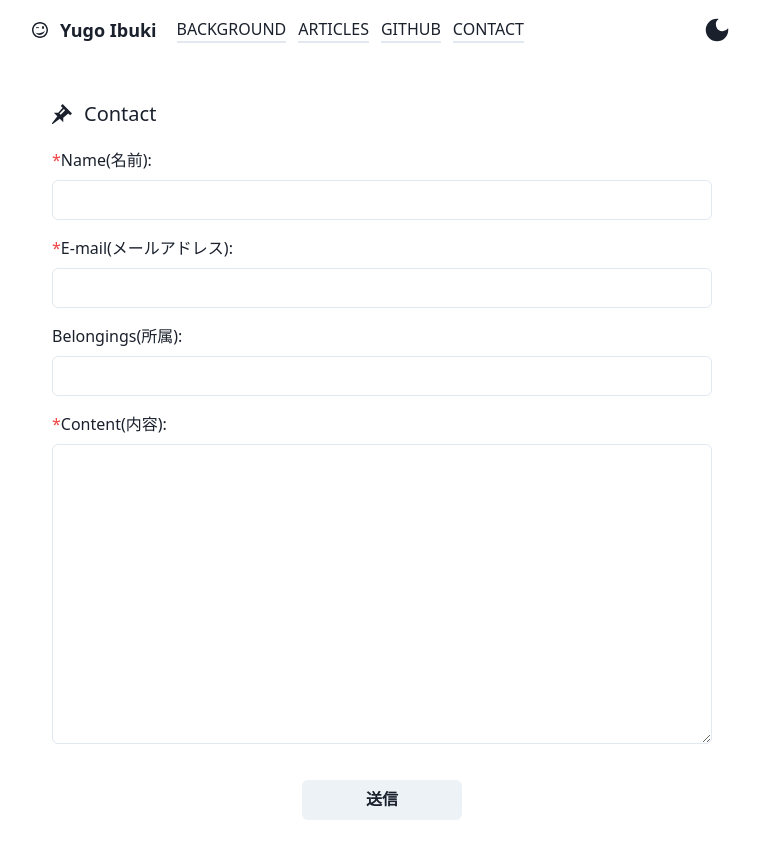
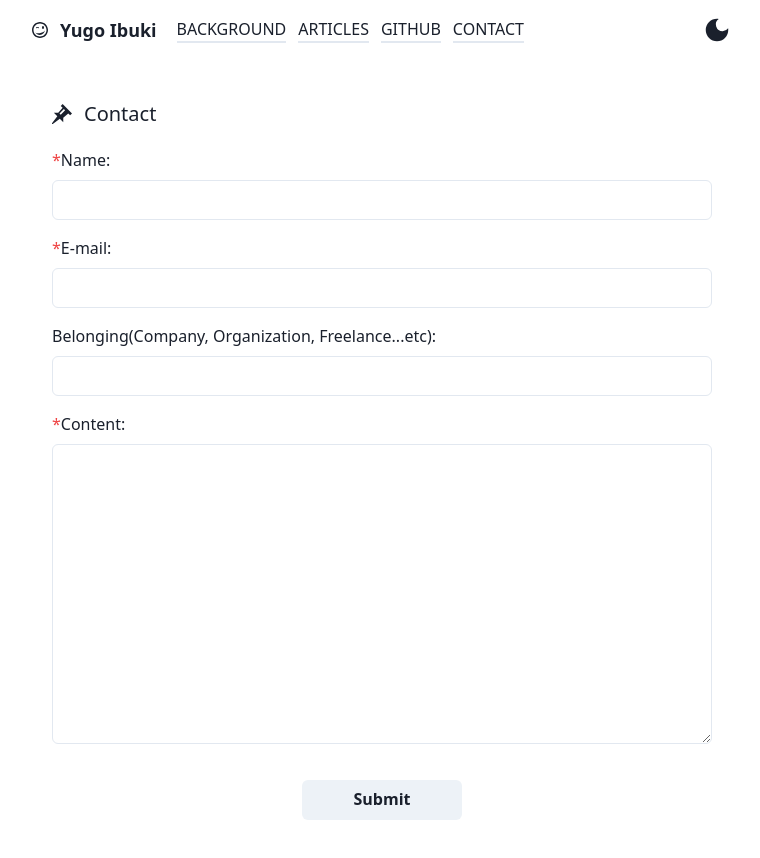
Before and after one commit to yugo-ibuki/portfolio, a Next.js app: page /contact in a window 1280 px wide. Shown: the top 858 px of the page, without its empty margins (258-1018 px from the left). Built offline with nearby package versions, Linux system fonts and the light colour scheme.

Commit message:
fix: フォームを英語に変更

```diff
--- a/src/pages/contact.tsx
+++ b/src/pages/contact.tsx
@@ -26,14 +26,14 @@ const Contact: FC = () => {
             <FormControl isInvalid={Boolean(errors.name)}>
               <FormLabel htmlFor='name'>
                 <span className={'text-red-500'}>*</span>
-                Name(名前):
+                Name:
               </FormLabel>
               <Input
                 id='name'
                 {...register('name', {
-                  required: '名前は必須項目です。',
-                  maxLength: { value: 50, message: '名前は50文字以内にしてください。' },
-                  minLength: { value: 2, message: '名前は2文字以上にしてください。' },
+                  required: '"name" is required',
+                  maxLength: { value: 50, message: 'name must be less than 50 characters.' },
+                  minLength: { value: 2, message: 'name must be greater than 2 chracters.' },
                 })}
               />
               <FormErrorMessage>
@@ -44,18 +44,18 @@ const Contact: FC = () => {
             <FormControl isInvalid={Boolean(errors.email)}>
               <FormLabel htmlFor='email'>
                 <span className={'text-red-500'}>*</span>
-                E-mail(メールアドレス):
+                E-mail:
               </FormLabel>
               <Input
                 id='email'
                 type='email'
                 {...register('email', {
-                  required: 'メールアドレスは必須項目です。',
+                  required: '"email" is required',
                   pattern: {
                     value: /\S+@\S+\.\S+/,
-                    message: 'メールアドレスの形式で入力してください。'
+                    message: 'email must be formatted as Email.'
                   },
-                  maxLength: 50,
+                  maxLength: { value: 50, message: 'email must be less than 50 characters.' },
                 })}
               />
               <FormErrorMessage>
@@ -65,12 +65,14 @@ const Contact: FC = () => {
 
             <FormControl isInvalid={Boolean(errors.belonging)}>
               <FormLabel htmlFor='belonging'>
-                Belongings(所属):
+                Belonging(Company, Organization, Freelance...etc):
               </FormLabel>
               <Input
                 id='belonging'
                 type='text'
-                {...register('belonging', { maxLength: 50 })}
+                {...register('belonging', {
+                  maxLength: { value: 50, message: 'belonging must be less than 50 characters.'}
+                })}
               />
               <FormErrorMessage>
                 {errors.belonging && errors.belonging.message}
@@ -80,13 +82,13 @@ const Contact: FC = () => {
             <FormControl isInvalid={Boolean(errors.content)}>
               <FormLabel htmlFor='content'>
                 <span className={'text-red-500'}>*</span>
-                Content(内容):
+                Content:
               </FormLabel>
               <Textarea
                 id='content'
                 h={300}
                 {...register('content', {
-                  required: '内容は必須項目です。',
+                  required: '"content" is required',
                 })}
               />
               <FormErrorMessage>
@@ -101,7 +103,7 @@ const Contact: FC = () => {
                 isLoading={isSubmitting}
                 type='submit'
               >
-                送信
+                Submit
               </Button>
             </div>
           </form>
```
